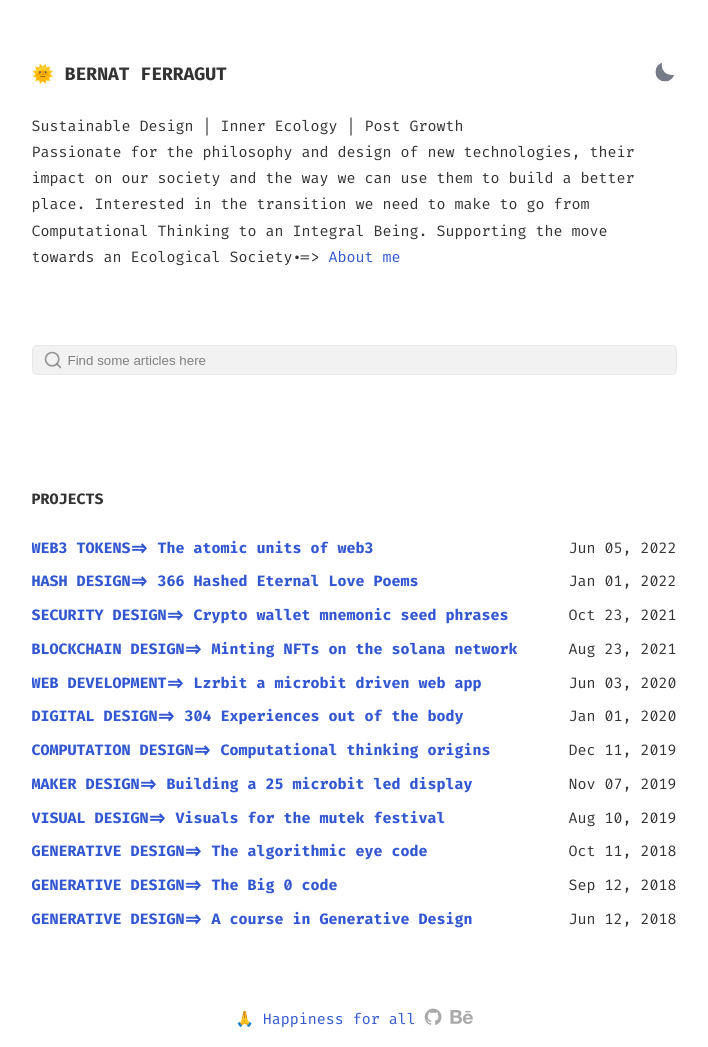
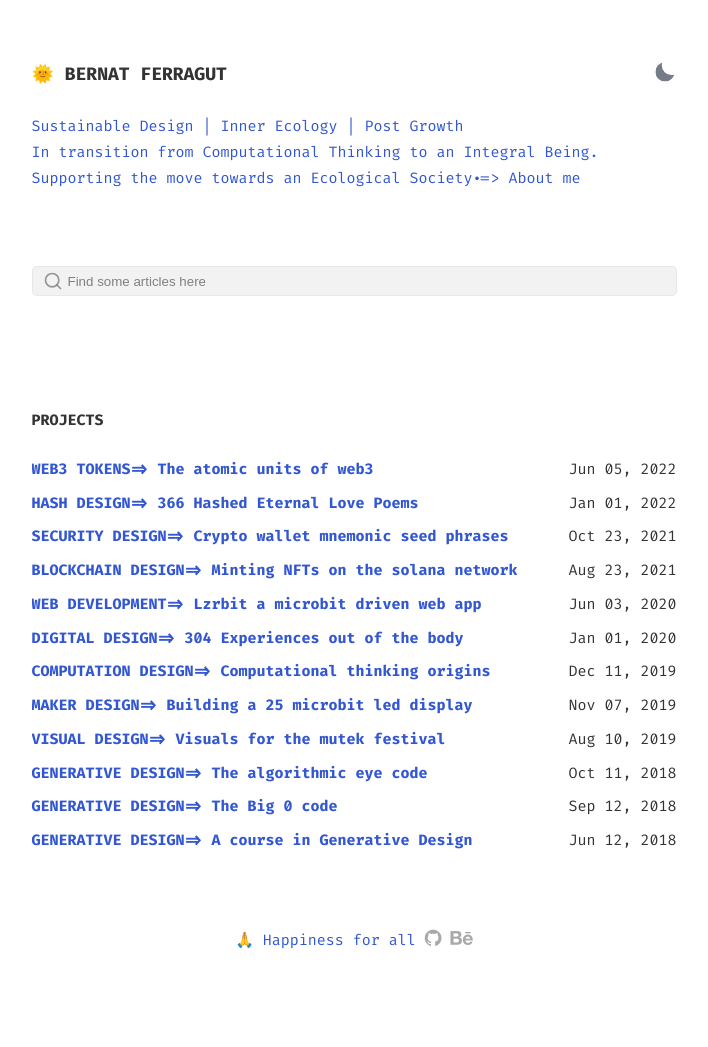
Before and after one commit to bernatferragut/WEB2, a Jekyll site: the page built from index.html, in a window 1280 px wide. Shown: the whole page, without its empty margins (286-994 px from the left). Built offline with Jekyll 4.4.1, drawn with Linux system fonts in a browser that asks for light colours; after the commit the page ends 968 px from its top, so only the background shows below that.

Commit message:
Update index.html
Bio 3 Changes

```diff
--- a/index.html
+++ b/index.html
@@ -9,8 +9,8 @@ layout: default
         </button>
     </div>
     <div class="bio">
-        Sustainable Design | Inner Ecology | Post Growth <br>
-        Passionate for the philosophy and design of new technologies, their impact on our society and the way we can use them to build a better place. Interested in the transition we need to make to go from Computational Thinking to an Integral Being. Supporting the move towards an Ecological Society.=> <a href="{{ site.baseurl }}/about"> About me</a>
+        <a href"{{ site.baseurl }}/about"> Sustainable Design | Inner Ecology | Post Growth <a> <br>
+        In transition from Computational Thinking to an Integral Being. Supporting the move towards an Ecological Society.=> <a href="{{ site.baseurl }}/about"> About me</a>
         </p>
     </div>
 
```
